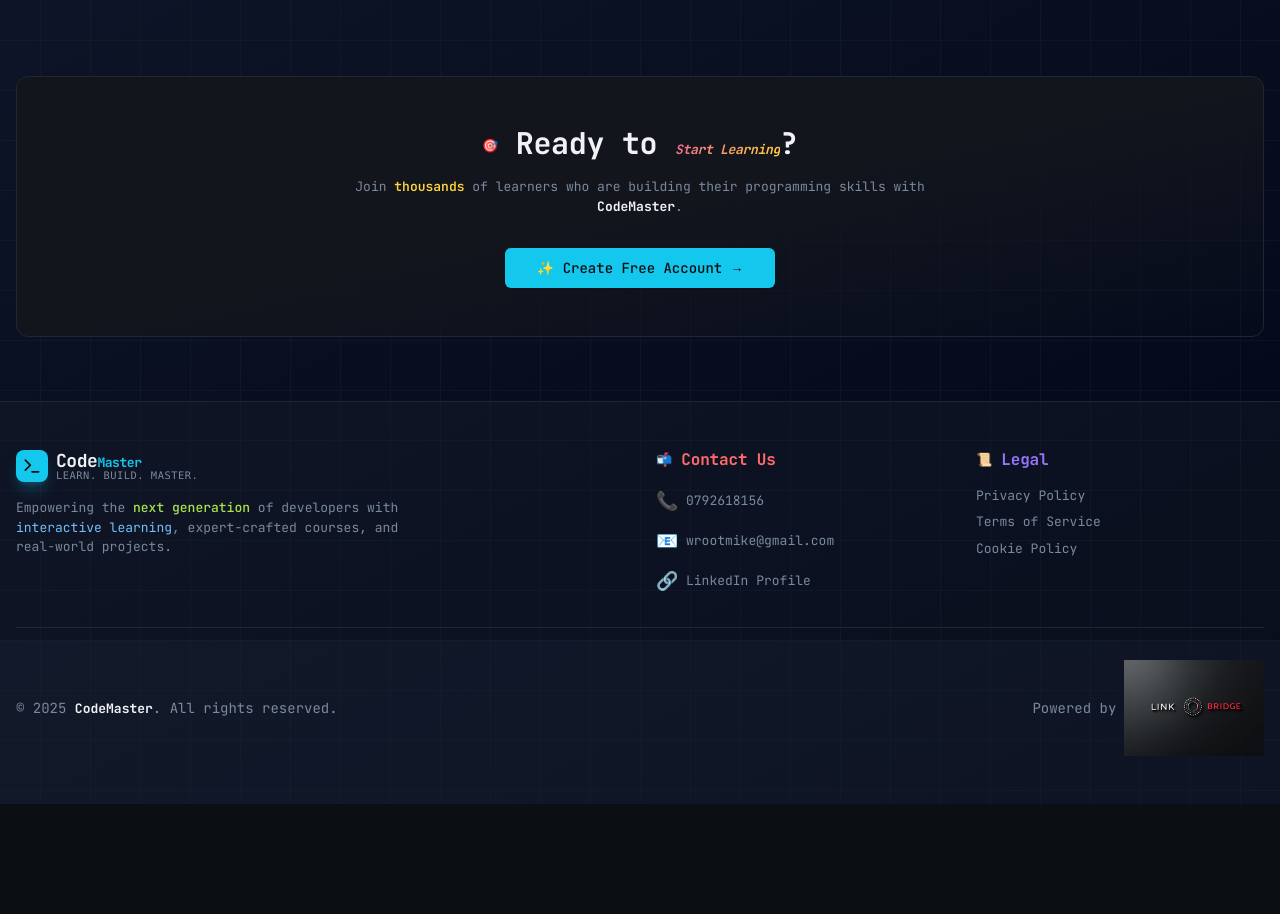
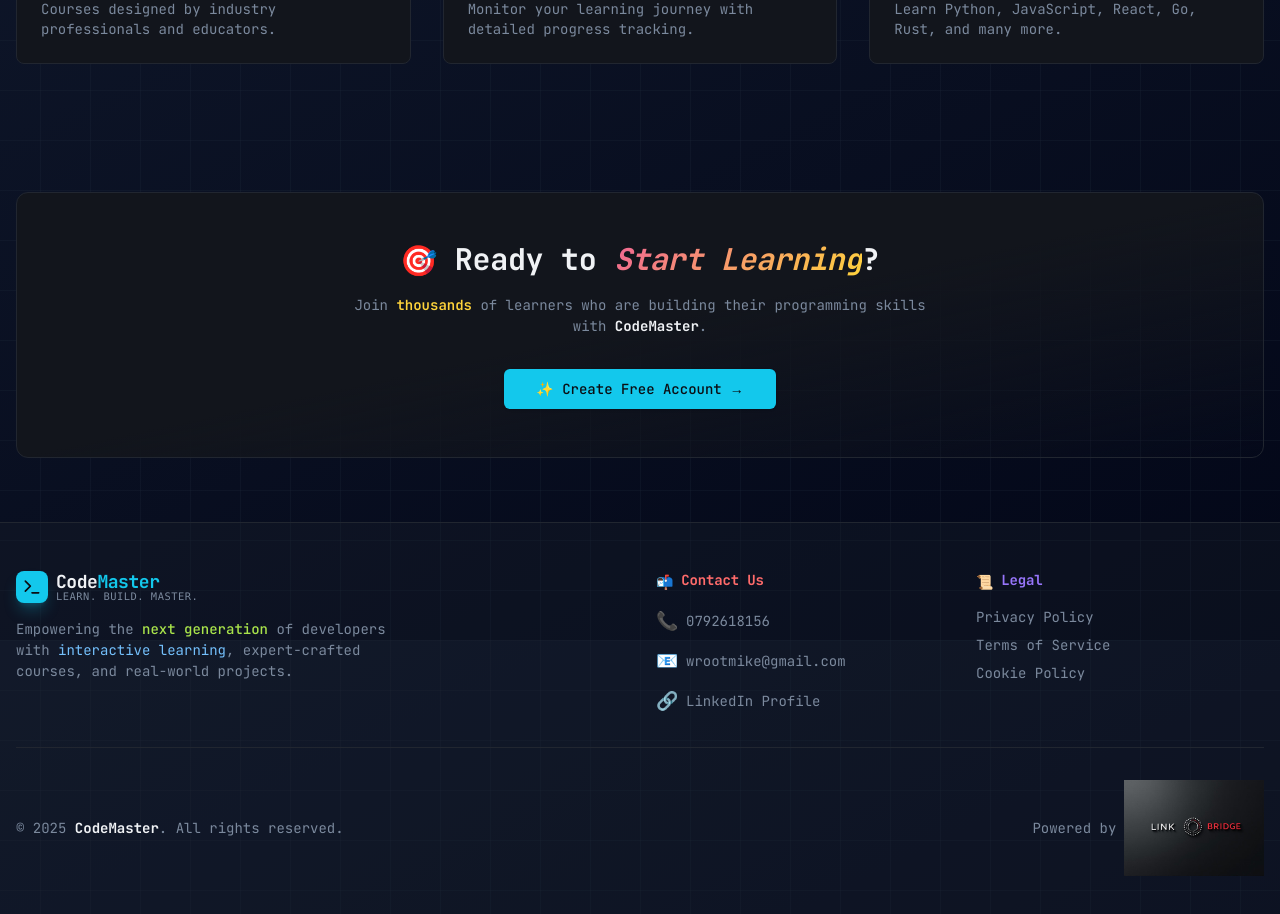
Before and after one commit to garymike07/codemaster, a React (Vite) app: page / in a window 1280 px wide. Shown: the part 1760-2674 px from the top of the page. Before the commit the page ends 2564 px from the top, so only its background shows below. Built offline with nearby package versions, Linux system fonts and the light colour scheme; no server answers.

Commit message:
Fix CSS overriding Tailwind font sizes - hero text now large
Co-authored-by: factory-droid[bot] <138933559+factory-droid[bot]@users.noreply.github.com>

```diff
--- a/src/index.css
+++ b/src/index.css
@@ -73,13 +73,8 @@
     letter-spacing: -0.01em;
     line-height: 1.3;
   }
-  h1 { font-size: 1.75rem; }
-  h2 { font-size: 1.5rem; }
-  h3 { font-size: 1.25rem; }
-  h4 { font-size: 1rem; }
-  p, span, a, li, td, th, label, input, textarea, select, button {
+  p, a, li, td, th, label, input, textarea, select, button {
     font-family: 'JetBrains Mono', 'SF Mono', 'Fira Code', 'Consolas', monospace;
-    font-size: 13px;
   }
   code, pre, .font-mono {
     font-family: 'JetBrains Mono', 'Fira Code', monospace;
```
